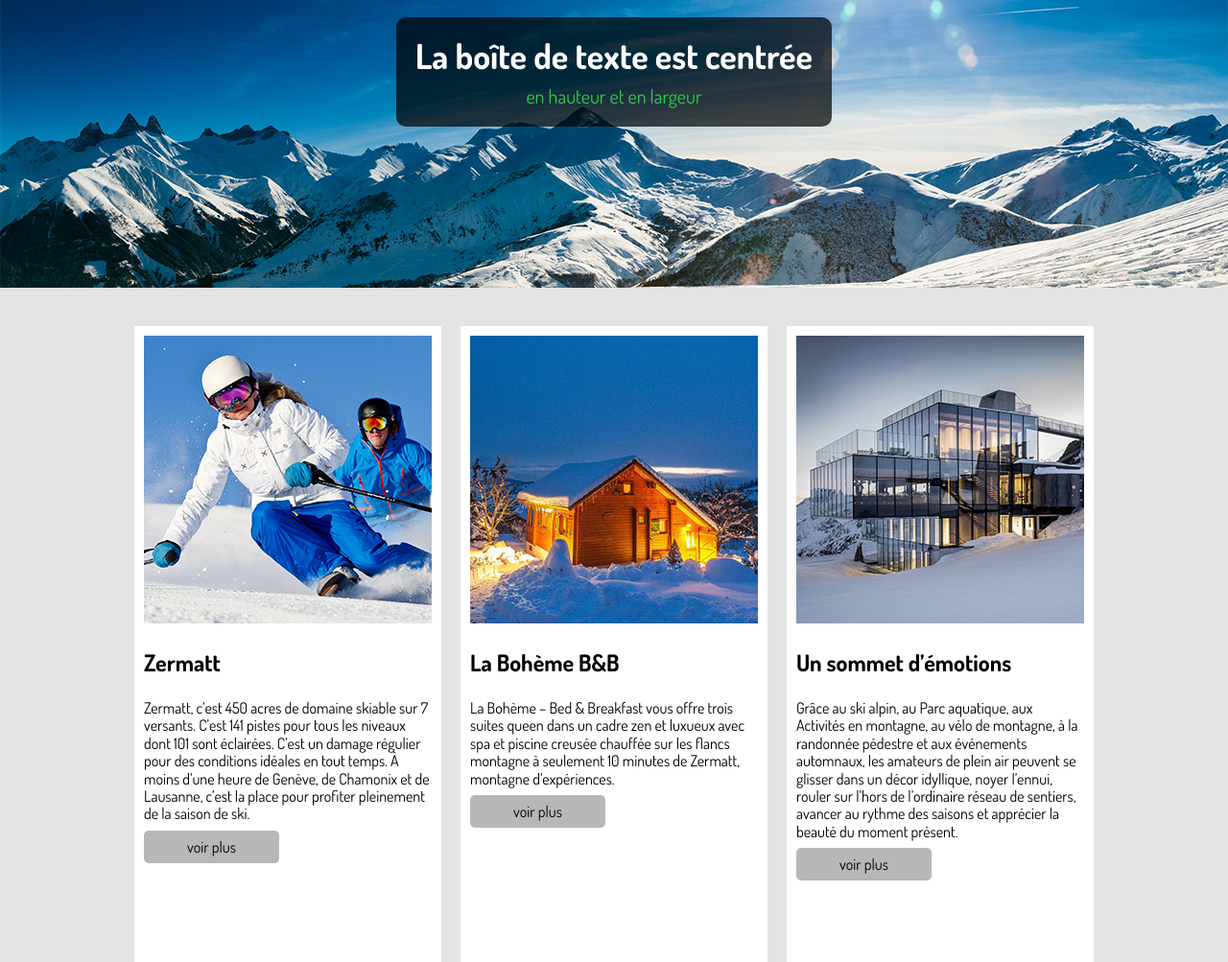
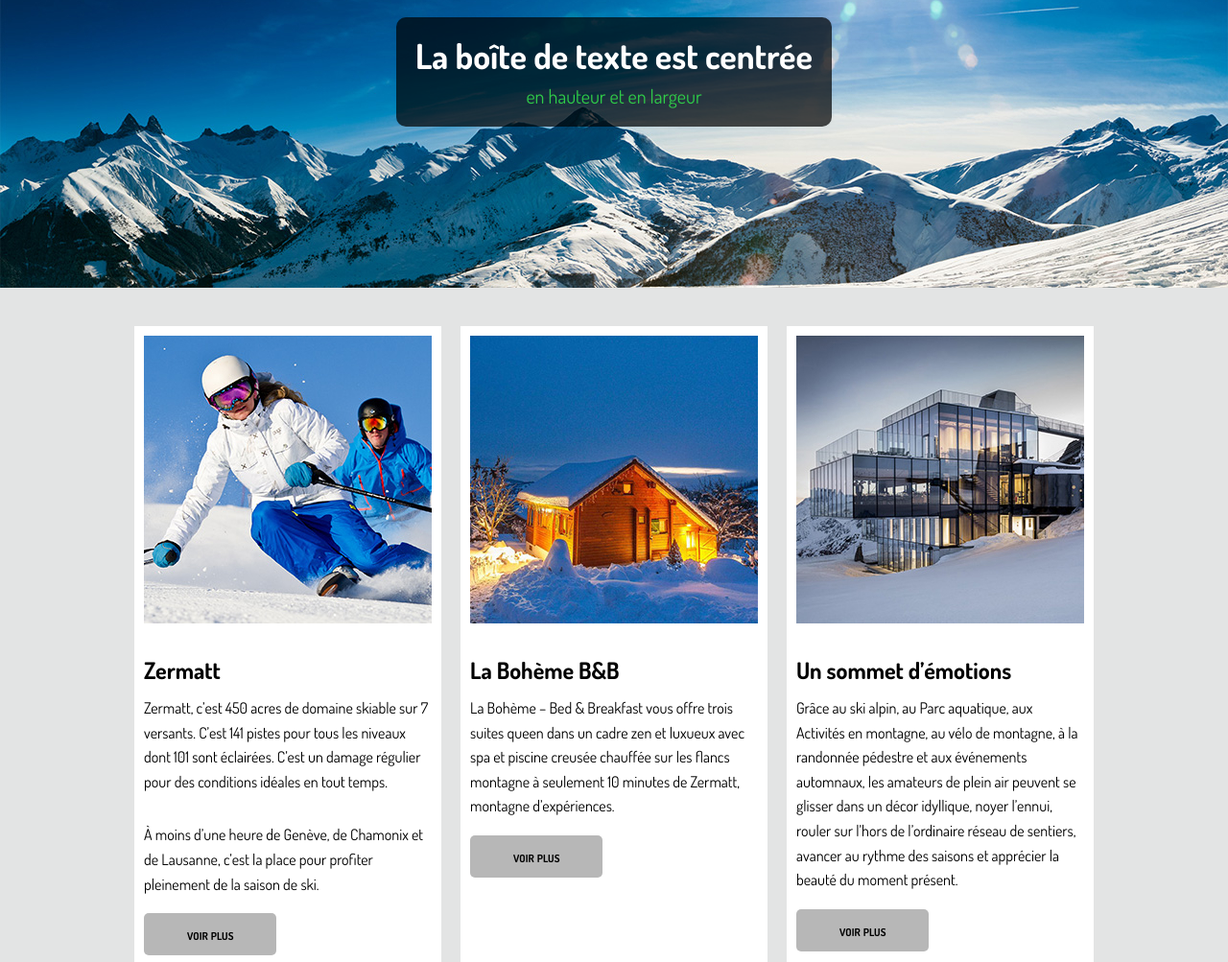
Before and after one commit to VuAnhTuDang/VuAnhTuDang_Labo_LaStation, a plain HTML site: page index.html in a window 1280 px wide. Shown: the part 257-1260 px from the top of the page at 96% size. Drawn offline with nearby package versions, Linux system fonts and the light colour scheme.

Commit message:
modifier des éléments css
-hero
-fonts
-btn (voir plus)

```diff
--- a/css/styles.css
+++ b/css/styles.css
@@ -32,11 +32,6 @@ h1{
     font-weight: 700;
 }
 
-
-
-h3{
-    font-size: 24px;
-}
 
 
 /*!____________________________________________________________________________________________________________
@@ -103,6 +98,7 @@ nav a:hover{
     background-image: url(../images/montagnesjpg.jpg);
     height: 450px;
     background-repeat: no-repeat;
+    background-position: center;
 
 }
 
@@ -132,13 +128,20 @@ h2{
 
 /*!________contenues____________*/
 
+h3{
+    font-size: 24px;
+    margin-top: 32px;
+    margin-bottom: 13px;
+}
+
 .contenus .activites {
-    align-items:start;
     display: flex;
     flex-direction: row;
     gap: 20px;
     margin-bottom:40px ;
     margin-top: 40px;
+
+
 }
 
 .zermatt {
@@ -146,6 +149,7 @@ h2{
     height: 711px;
     background-color: white;
     padding: 10px;
+    align-self: center;
 }
 
 
@@ -164,17 +168,36 @@ h2{
 }
 
 .activites a{
+    align-self: center;
     text-decoration: none;
     color: black;
     background-color: #B7B7B7;
     border-radius:5px ;
     padding-left: 45px;
     padding-right: 45px;
-    padding-top: 7px;
-    padding-bottom: 7px;
+    padding-top: 12px;
+    padding-bottom: 12px;
+    font-variant: small-caps;
+    font-weight: 700;
 
 }
 
+.activites a:hover{
+    background-color:#0E5EA1 ;
+    color:white;
+}
+
+
+.activites p{
+    line-height: 160%;
+    margin-top: 0;
+    margin-bottom: 30px ;
+
+}
+
+aside{
+    margin-bottom: 40px;
+}
 /*!________footer____________*/
 
 footer{
--- a/index.html
+++ b/index.html
@@ -48,8 +48,8 @@
                     <img src="images/ski.jpg" alt="skii"  >
                     <h3>Zermatt</h3>
                     <p>Zermatt, c’est 450 acres de domaine skiable sur 7 versants. C’est 141 pistes pour tous les niveaux dont 101 sont éclairées. C’est un damage régulier pour des conditions idéales en tout temps.
-
-                        À moins d’une heure de Genève, de Chamonix et de Lausanne, c’est la place pour profiter pleinement de la saison de ski.</p>
+                    </p>
+                    <p>À moins d’une heure de Genève, de Chamonix et de Lausanne, c’est la place pour profiter pleinement de la saison de ski.</p>
                     <a href="">voir plus</a>
                 </article>
 
```
